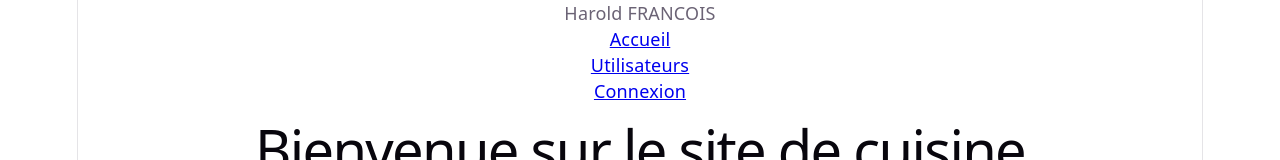
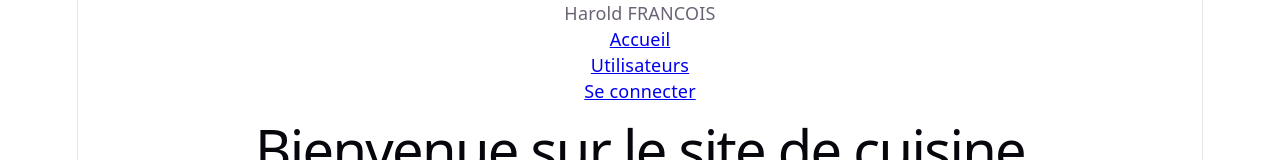
Before and after one commit to Harld9/Ynov-User, a React (Vite) app: page / in a window 1280 px wide. Shown: the top 160 px of the page. Built offline with nearby package versions, Linux system fonts and the light colour scheme.

Commit message:
chore: préparation de l'état de connexion et passage au header

```diff
--- a/src/components/Header.tsx
+++ b/src/components/Header.tsx
@@ -1,6 +1,6 @@
 import { Link } from 'react-router-dom'
 
-function Header() {
+function Header(props: { userConnecteId: number }) {
 
 
     return (
@@ -9,7 +9,9 @@ function Header() {
             <ul className="menu">
                 <li><Link to="/">Accueil</Link></li>
                 <li><Link to="/UserList">Utilisateurs</Link></li>
-                <li><Link to="/Connexion">Connexion</Link></li>
+                {props.userConnecteId === 0 && (
+                    <li><Link to="/connexion">Se connecter</Link></li>
+                )}
             </ul>
         </nav>
     )
--- a/src/main.tsx
+++ b/src/main.tsx
@@ -9,17 +9,19 @@ import Header from './components/Header.tsx'
 import User from './pages/User.tsx'
 import Recipe from './pages/Recipe.tsx'
 import Connexion from './pages/Connexion.tsx'
+import { useState } from "react"
 
 
-const Layout = () => (
-  <>
-    <Header />
-    <Outlet />
-  </>
+const Layout = () => {
+  const [userConnecteId, setUserConnecteId] = useState(0)
 
-
-)
-
+  return (
+    <>
+      <Header userConnecteId={userConnecteId} />
+      <Outlet />
+    </>
+  )
+}
 
 
 const router = createBrowserRouter([
```
